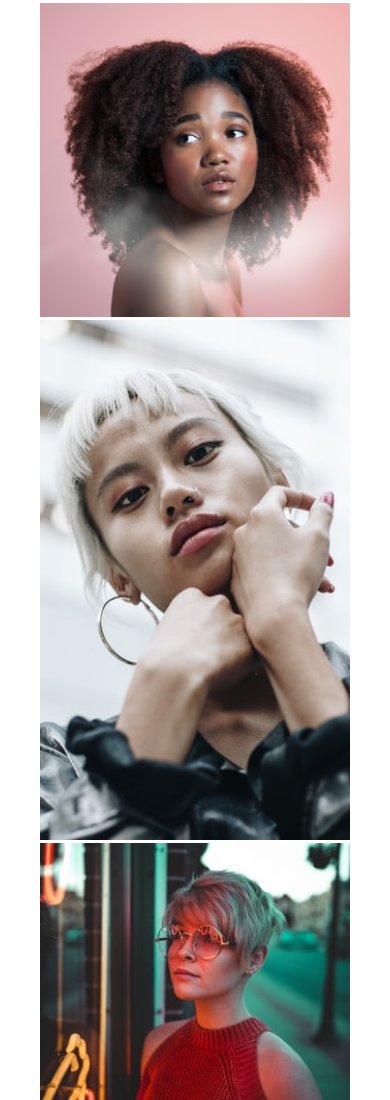
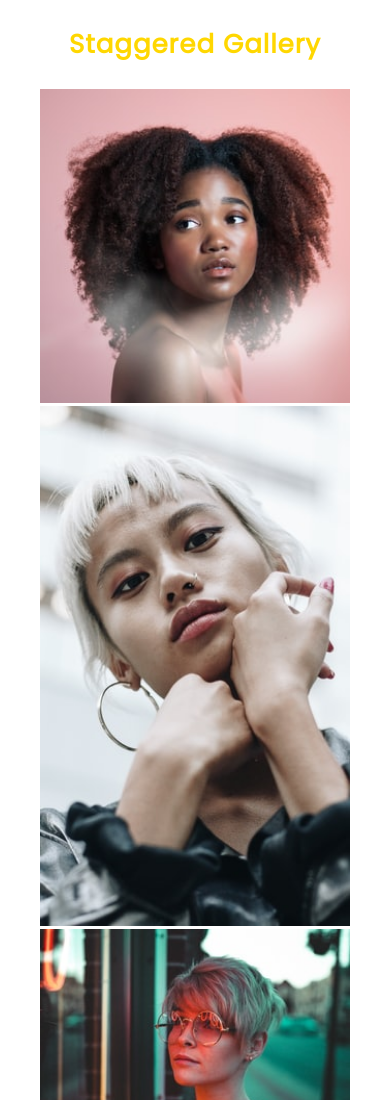
Before and after one commit to srijit-ops/Staggered_Gallery, a plain HTML site: page index.html in a window 390 px wide. Shown: the top 1100 px of the page. Drawn offline with Linux system fonts and the light colour scheme; a web font is replaced by a local one.

Commit message:
heading add

```diff
--- a/index.html
+++ b/index.html
@@ -11,6 +11,9 @@
     <link href="style.css" rel="stylesheet">
 </head>
 <body>
+    <div class="heading">
+        <h1>Staggered Gallery</h1>
+    </div>
     <section class="gallery">
         <div class="column1">
             <div class="image">
--- a/index.js
+++ b/index.js
@@ -1,4 +1,5 @@
 let images= document.querySelectorAll(".image")
+
         images.forEach(image=>{
             image.addEventListener("mouseenter",()=>{
                 for(let node of images){
--- a/style.css
+++ b/style.css
@@ -2,6 +2,18 @@
     margin: 0;
     padding: 0;
     box-sizing: border-box;
+}
+.heading{
+    margin-top: 25px;
+    margin-bottom: 25px;
+}
+.heading h1{
+    font-size: 35px;
+    color: gold;
+    font-family: 'poppins';
+    letter-spacing: 1px;
+    font-weight: 700;
+    text-align: center;
 }
 .gallery{
     display: flex;
@@ -61,11 +73,15 @@
     }
 }
 @media(max-width:768px){
+    .heading h1{
+        font-size: 30px;
+    }
     .img-detail h2{
         font-size: 13px;
     }
 }
 @media (max-width:630px){
+
     .gallery{
         flex-wrap: wrap;
         justify-content: center;
@@ -81,6 +97,9 @@
     }
 }
 @media (max-width:481px){
+    .heading h1{
+        font-size: 26px;
+    }
     .img-detail{
         top: 87%;
     }
```
